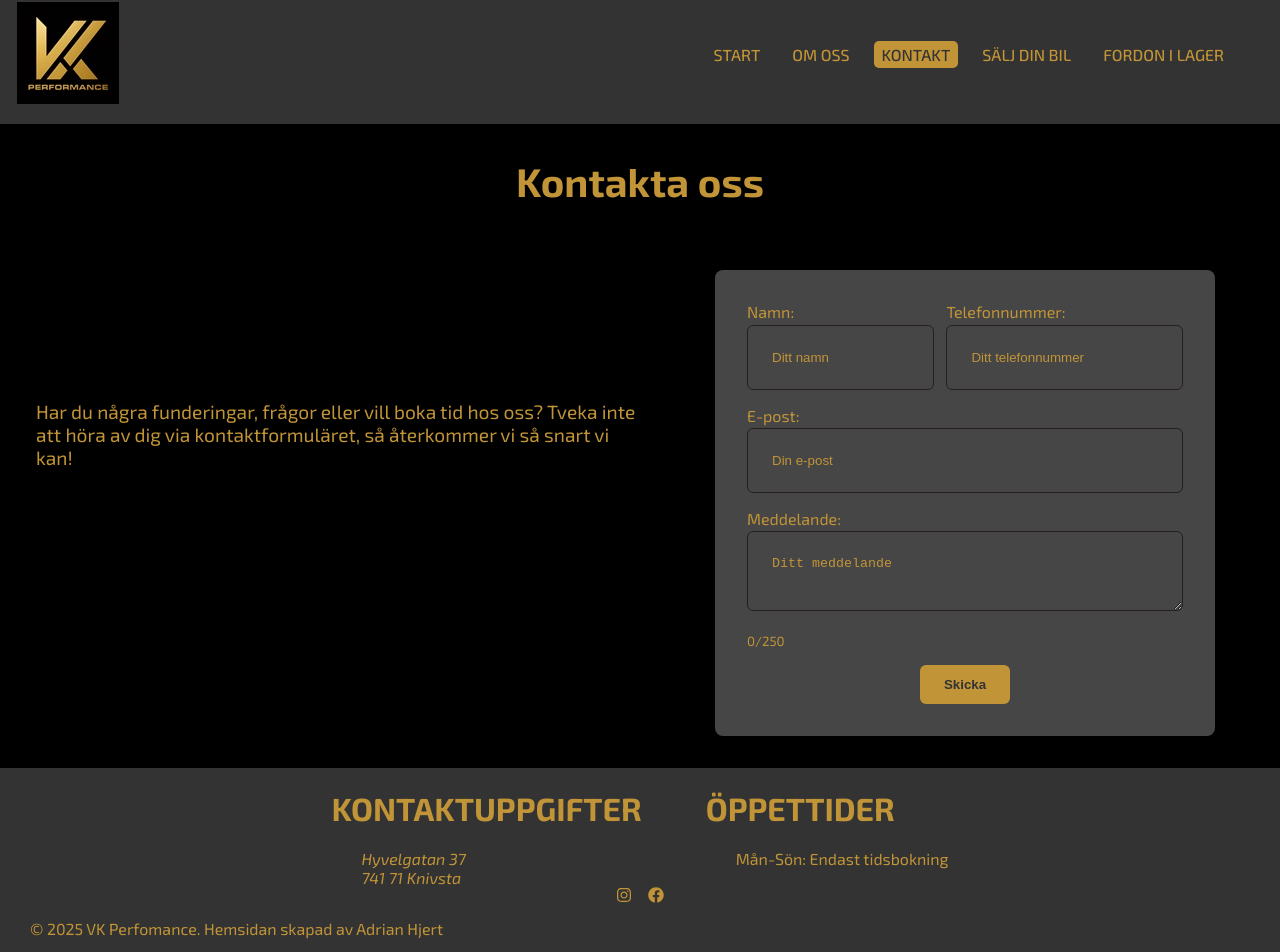
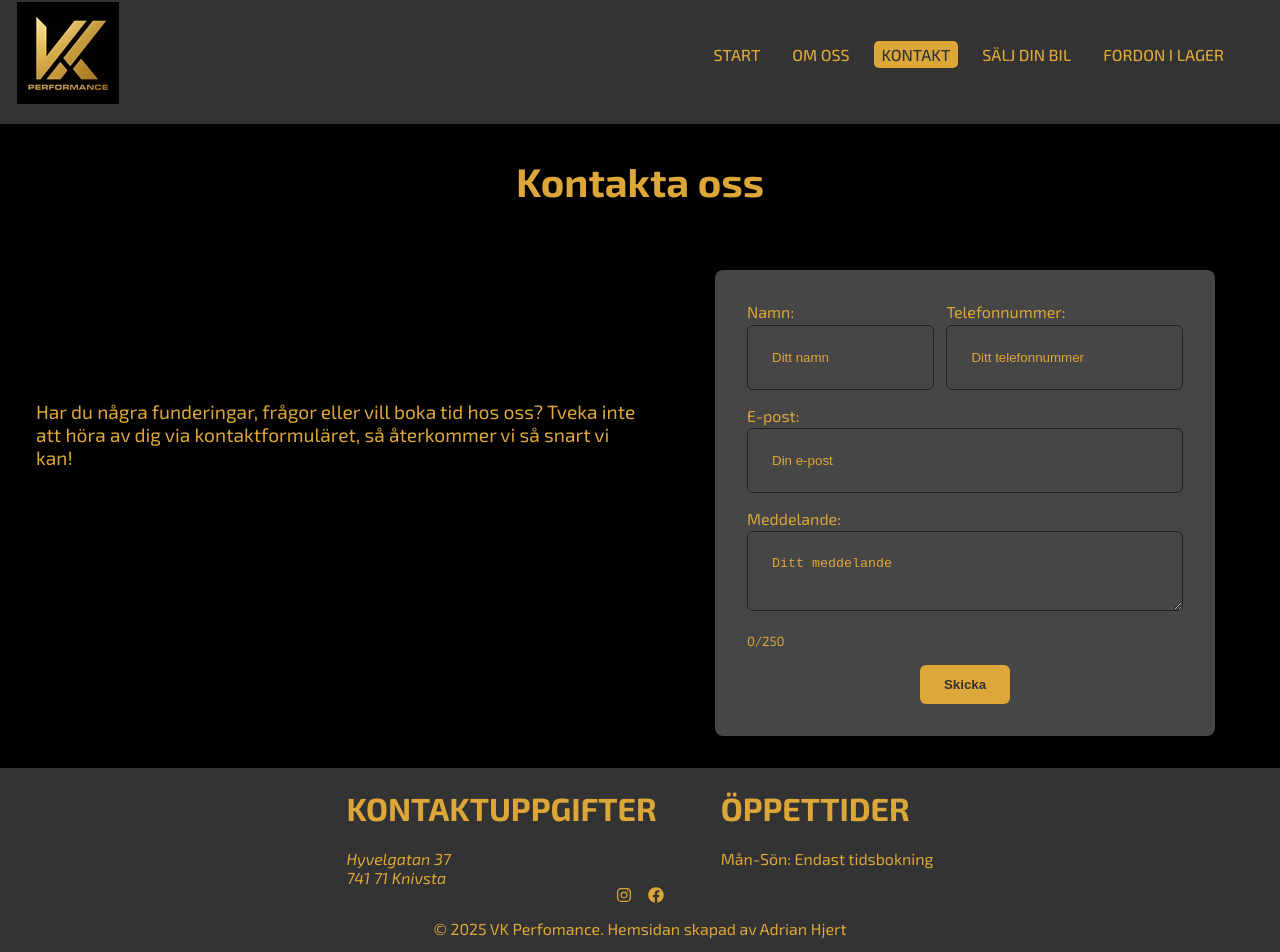
Before and after one commit to LordChonk/carpage, a React (Vite) app: page /kontakt in a window 1280 px wide. Shown: the part 15-967 px from the top of the page. Built offline with nearby package versions, Linux system fonts and the light colour scheme.

Commit message:
added a bg image to sell page

```diff
--- a/src/App.tsx
+++ b/src/App.tsx
@@ -98,7 +98,7 @@ function App(){
       <div className="footer-col">
         <h1>ÖPPETTIDER</h1>
         <p>Mån-Sön: Endast tidsbokning</p>
-   </div>
+    </div>
   </div>
 
 <div className="social-icons">
@@ -107,7 +107,7 @@ function App(){
     <FaFacebook/>
 </div>
 
-      <p>© {new Date().getFullYear()} VK Perfomance. Hemsidan skapad av Adrian Hjert</p>
+      <h3>© {new Date().getFullYear()} VK Perfomance. Hemsidan skapad av Adrian Hjert</h3>
     </footer>
   </div>
   );
--- a/src/index.css
+++ b/src/index.css
@@ -1,6 +1,6 @@
 #root{
   background-color: black;
-  color: #c19437;
+  color: #dda638;
 }
 
 /* Reset default browser spacing */
@@ -24,7 +24,7 @@ html, body {
   background: none;
   border: none;
   font-size: 1.5rem;
-  color: #c19437;
+  color: #dda638;
   cursor: pointer;
   margin-bottom: 0.5rem;
 
@@ -88,7 +88,7 @@ z-index: 2000;
 }
 
 .nav-link {
-  color: #c19437;
+  color: #dda638;
   text-decoration: none;
   font-weight: 500;
   padding: 0.25rem 0.5rem;
@@ -102,7 +102,7 @@ z-index: 2000;
 
 /* Active link style */
 .nav-link.active {
-  background: #c19437;
+  background: #dda638;
   color: #333;
 }
 
@@ -136,13 +136,16 @@ z-index: 2000;
 footer{
   background-color: #333;
   padding-bottom: 25px;
-  color: #c19437;
+  color: #dda638;
 }
 
-footer p, address{
-  padding-left: 30px;
-  color: #c19437;
+footer h3{
+  justify-self: center;
+  font-weight: 400;
+  font-size: medium;
 }
+
+
 .footer-row {
   display: flex;
   flex-direction: row;
@@ -177,6 +180,7 @@ footer p, address{
   .footer-row{
     flex-direction: column;
     align-items: center;
+    margin: 0;
   }
 
   .footer address{
@@ -206,6 +210,8 @@ footer p, address{
   padding-left: 20px;
 }
 
+
+
 @media (min-width: 768px){ /* just to fix text on desktop*/
 .form-cols p {
   max-width: 50%;
@@ -230,7 +236,7 @@ footer p, address{
   box-sizing: border-box;
   gap: 1rem;
   background-color: rgb(70, 70, 70);
-  color: #c19437;
+  color: #dda638;
   padding: 2rem;
   border-radius: 8px;
   flex: 1;
@@ -245,12 +251,12 @@ footer p, address{
   margin-top: 0.2rem;
   margin-bottom: 1rem;
   background: rgb(70, 70, 70);
-  color: #c19437;
+  color: #dda638;
 }
 
 .kontakt-formular input::placeholder,
 .kontakt-formular textarea::placeholder {
-  color: #c19437
+  color: #dda638
 }
 
 
@@ -284,7 +290,7 @@ footer p, address{
   display: block;
   margin: 0 auto;
   margin-top: 1rem;
-  background-color: #c19437;
+  background-color: #dda638;
   color: #333;
   border: none;
   padding: 0.75rem 1.5rem;
@@ -294,7 +300,7 @@ footer p, address{
 }
 
 .kontakt-formular button:hover {
-  background-color: #c19437;
+  background-color: #dda638;
 }
 
 
@@ -385,7 +391,7 @@ footer p, address{
 }
 
 .lager-text h2{
-  color: #c19437;
+  color: #dda638;
   margin-bottom: 1rem;
 }
 
@@ -396,7 +402,7 @@ footer p, address{
 
 .lager-button {
   display: inline-block;
-  background-color: #c19437;
+  background-color: #dda638;
   color: black;
   padding: 0.75rem 1.25rem;
   border-radius: 6px;
@@ -476,3 +482,34 @@ footer p, address{
     height: 400px;
   }
 }*/
+
+/* Bilder */
+
+.salg-sida{
+  background-image: url(/public/bg_images/nycklar.jpg);
+  background-size: cover;
+  overflow: hidden;
+  background-repeat: no-repeat;
+  background-position: center;
+  min-height: 100vh;
+  position: relative;
+}
+
+.salg-sida::before {
+  content: "";
+  position: absolute;
+  inset: 0;
+  background: rgba(0, 0, 0, 0.4);
+  z-index: 0;
+}
+
+.salg-sida > * {
+  position: relative;
+  z-index: 1;
+}
+
+@media (max-width: 768px){
+  .salg-sida{
+    background-position: center;
+  }
+}
--- a/src/pages/SaljDinBil.tsx
+++ b/src/pages/SaljDinBil.tsx
@@ -23,6 +23,7 @@ export default function SälgDinBil(){
       };
 
     return (
+      <div className="salg-sida">
         <div className="form-sida">
 
             <h2>Vi köper din bil - snabbt, enkelt och tryggt!</h2>
@@ -101,6 +102,7 @@ export default function SälgDinBil(){
     </div>
         </div>
 </div>
+</div>
 
     );
 }
```
Also changed, not shown: 1 other file (tests, documents, lock files or other folders).
